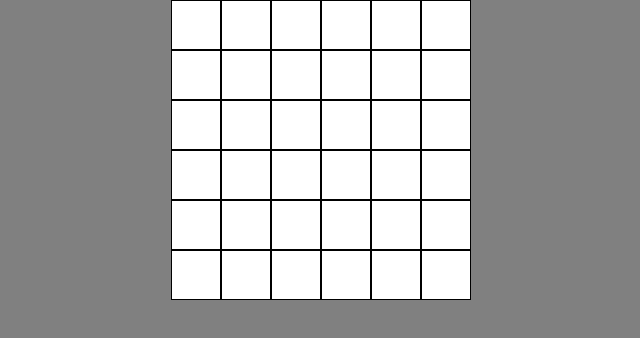
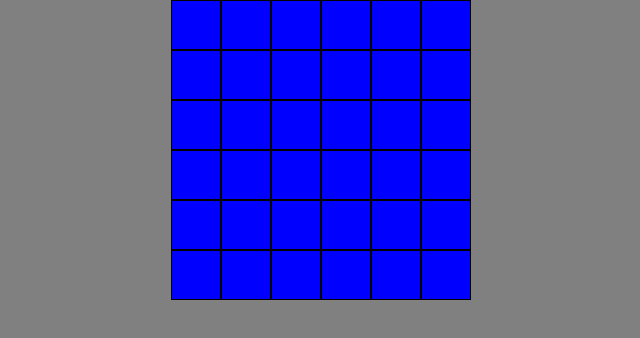
Before and after one commit to giuseppe198711/js-jq-ajax-grigliaquad, a plain HTML site: page index.html in a window 1280 px wide. Shown: the whole page, without its empty margins (319-959 px from the left). Drawn offline with nearby package versions, Linux system fonts and the light colour scheme.

Commit message:
aggiunta appunti

```diff
--- a/style.css
+++ b/style.css
@@ -22,7 +22,7 @@
 .container {
   width: 50px;
   height: 50px;
-  background-color: white;
+  background-color: blue;
   border: 1px solid black;
   text-align: center;
   line-height: 50px;
```
Also changed, not shown: index.html (+2 -9 lines), script.js (+16 -1 lines).
